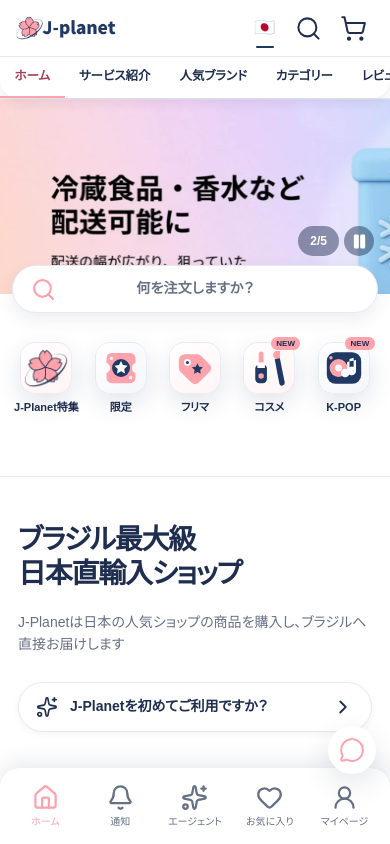
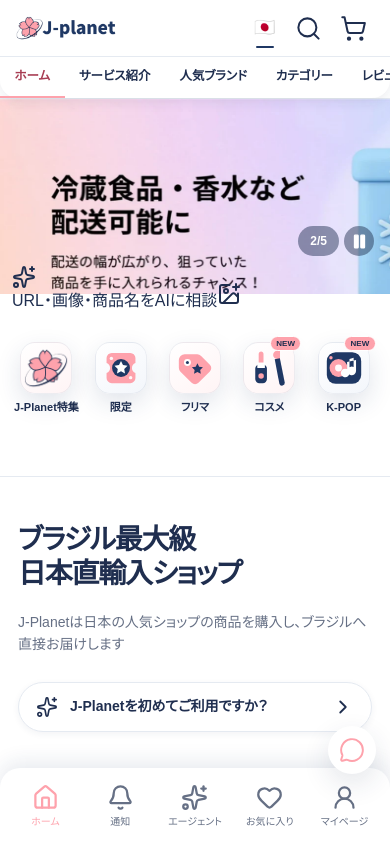
Before and after one commit to tetsufujita/jplanet-commerce-mock, a React (Vite) app: page /sazo-commerce-mock in a window 390 px wide. Shown: the top 844 px of the page. Built offline with nearby package versions, Linux system fonts and the light colour scheme.

Commit message:
feat: route mobile AI entry to agent hub

```diff
--- a/src/i18n/locales/en.json
+++ b/src/i18n/locales/en.json
@@ -355,6 +355,8 @@
       "pauseBanner": "バナーを一時停止",
       "playBanner": "バナーを再生",
       "mobileSearchPlaceholder": "何を注文しますか？",
+      "agentEntryGroup": "AI product assistance",
+      "agentImageEntry": "Ask AI using an image",
       "shortcutLabel": "J-Planetショートカット",
       "introTitle": "ブラジル最大級\n日本直輸入ショップ",
       "introBody": "J-Planetは日本の人気ショップの商品を購入し、ブラジルへ直接お届けします",
--- a/src/i18n/locales/ja.json
+++ b/src/i18n/locales/ja.json
@@ -355,6 +355,8 @@
       "pauseBanner": "バナーを一時停止",
       "playBanner": "バナーを再生",
       "mobileSearchPlaceholder": "何を注文しますか？",
+      "agentEntryGroup": "AI商品相談",
+      "agentImageEntry": "画像からAIに相談",
       "shortcutLabel": "J-Planetショートカット",
       "introTitle": "ブラジル最大級\n日本直輸入ショップ",
       "introBody": "J-Planetは日本の人気ショップの商品を購入し、ブラジルへ直接お届けします",
--- a/src/i18n/locales/pt-BR.json
+++ b/src/i18n/locales/pt-BR.json
@@ -355,6 +355,8 @@
       "pauseBanner": "バナーを一時停止",
       "playBanner": "バナーを再生",
       "mobileSearchPlaceholder": "何を注文しますか？",
+      "agentEntryGroup": "Consulta de produto com IA",
+      "agentImageEntry": "Consultar a IA usando uma imagem",
       "shortcutLabel": "J-Planetショートカット",
       "introTitle": "ブラジル最大級\n日本直輸入ショップ",
       "introBody": "J-Planetは日本の人気ショップの商品を購入し、ブラジルへ直接お届けします",
--- a/src/sazo-commerce/HomeView.tsx
+++ b/src/sazo-commerce/HomeView.tsx
@@ -10,6 +10,7 @@ import {
   Camera,
   ChevronLeft,
   ChevronRight,
+  ImagePlus,
   MessageCircle,
   Pause,
   Play,
@@ -471,22 +472,36 @@ function HomeIntro() {
 
 function MobileAgentSearch({ dispatch }: Pick<HomeViewProps, "dispatch">) {
   const { t } = useTranslation();
-  const label = t("sazo.home.mobileSearchPlaceholder");
 
   return (
     <div className="sazo-mobile-search-overlap" data-mobile-home>
-      <button
-        aria-label={label}
-        className="sazo-mobile-search-pill sazo-mobile-agent-entry"
-        data-mobile-agent-search
-        onClick={() => {
-          dispatch({ type: "open-agent" });
-        }}
-        type="button"
+      <div
+        aria-label={t("sazo.home.agentEntryGroup")}
+        className="sazo-mobile-agent-entry"
+        role="group"
       >
-        <Search aria-hidden size={25} strokeWidth={2.1} />
-        <span>{label}</span>
-      </button>
+        <button
+          className="sazo-mobile-agent-entry-main"
+          data-mobile-agent-search
+          onClick={() => dispatch({ type: "open-agent-hub", intent: "compose" })}
+          type="button"
+        >
+          <Sparkles aria-hidden size={24} />
+          <span className="sazo-mobile-agent-badge" aria-hidden>
+            AI
+          </span>
+          <span>{t("sazo.agentHub.launcher")}</span>
+        </button>
+        <button
+          aria-label={t("sazo.home.agentImageEntry")}
+          className="sazo-mobile-agent-image-entry"
+          data-mobile-agent-image-entry
+          onClick={() => dispatch({ type: "open-agent-hub", intent: "image-picker" })}
+          type="button"
+        >
+          <ImagePlus aria-hidden size={24} />
+        </button>
+      </div>
     </div>
   );
 }
--- a/src/sazo-commerce/model.ts
+++ b/src/sazo-commerce/model.ts
@@ -33,6 +33,7 @@ export type SazoView =
 export type SazoNonProductView = Exclude<SazoView, "product">;
 
 export type SazoOverlay = "none" | "login" | "chat" | "agent";
+export type AgentEntryIntent = "compose" | "image-picker";
 export type SazoAuthStep = "provider" | "google" | "birthday" | "phone";
 export type SazoLoadingSurface =
   | "none"
@@ -110,6 +111,7 @@ export type RankingMetric = "purchases" | "views";
 export interface SazoState {
   view: SazoView;
   overlay: SazoOverlay;
+  agentEntryIntent: AgentEntryIntent | null;
   authStep: SazoAuthStep;
   catalogMode: CatalogMode;
   catalogTab: CatalogTabId;
@@ -135,6 +137,8 @@ export interface SazoState {
 
 export type SazoAction =
   | { type: "navigate"; view: SazoView }
+  | { type: "open-agent-hub"; intent: AgentEntryIntent }
+  | { type: "consume-agent-entry-intent" }
   | { type: "set-catalog-mode"; mode: CatalogMode }
   | { type: "hero-next" }
   | { type: "toggle-hero-pause" }
@@ -212,6 +216,7 @@ export function createInitialSazoState(search = ""): SazoState {
   const state: SazoState = {
     view: "home",
     overlay: "none",
+    agentEntryIntent: null,
     authStep: "provider",
     catalogMode: "list",
     catalogTab: "skincare",
@@ -288,12 +293,22 @@ export function sazoReducer(state: SazoState, action: SazoAction): SazoState {
     case "navigate":
       return {
         ...state,
+        agentEntryIntent: null,
         gramLoading: false,
         overlay: "none",
         selectedGramPostId:
           action.view === "gram-detail" ? state.selectedGramPostId : null,
         view: action.view,
       };
+    case "open-agent-hub":
+      return {
+        ...state,
+        agentEntryIntent: action.intent,
+        overlay: "none",
+        view: "agent-hub",
+      };
+    case "consume-agent-entry-intent":
+      return { ...state, agentEntryIntent: null };
     case "set-catalog-mode":
       return { ...state, catalogMode: action.mode };
     case "hero-next":
```
Also changed, not shown: 2 other files (tests, documents, lock files or other folders).
